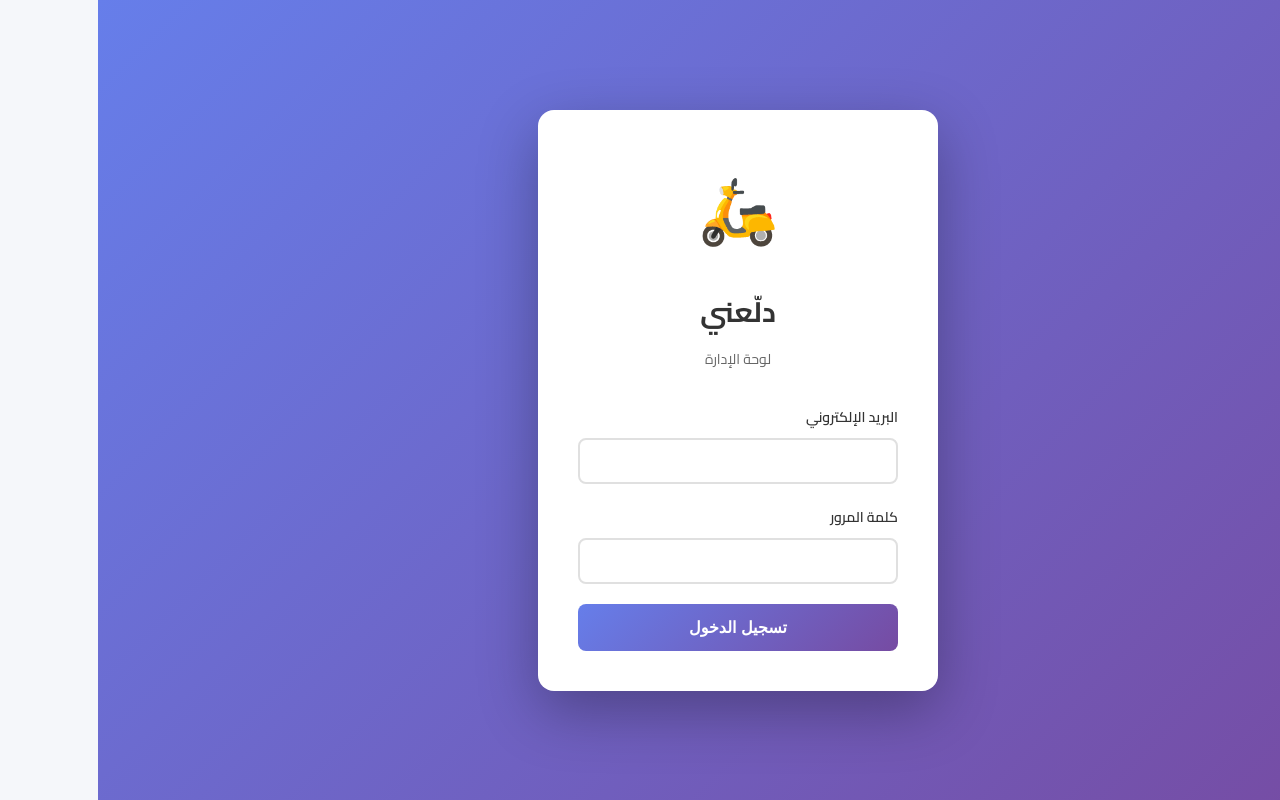
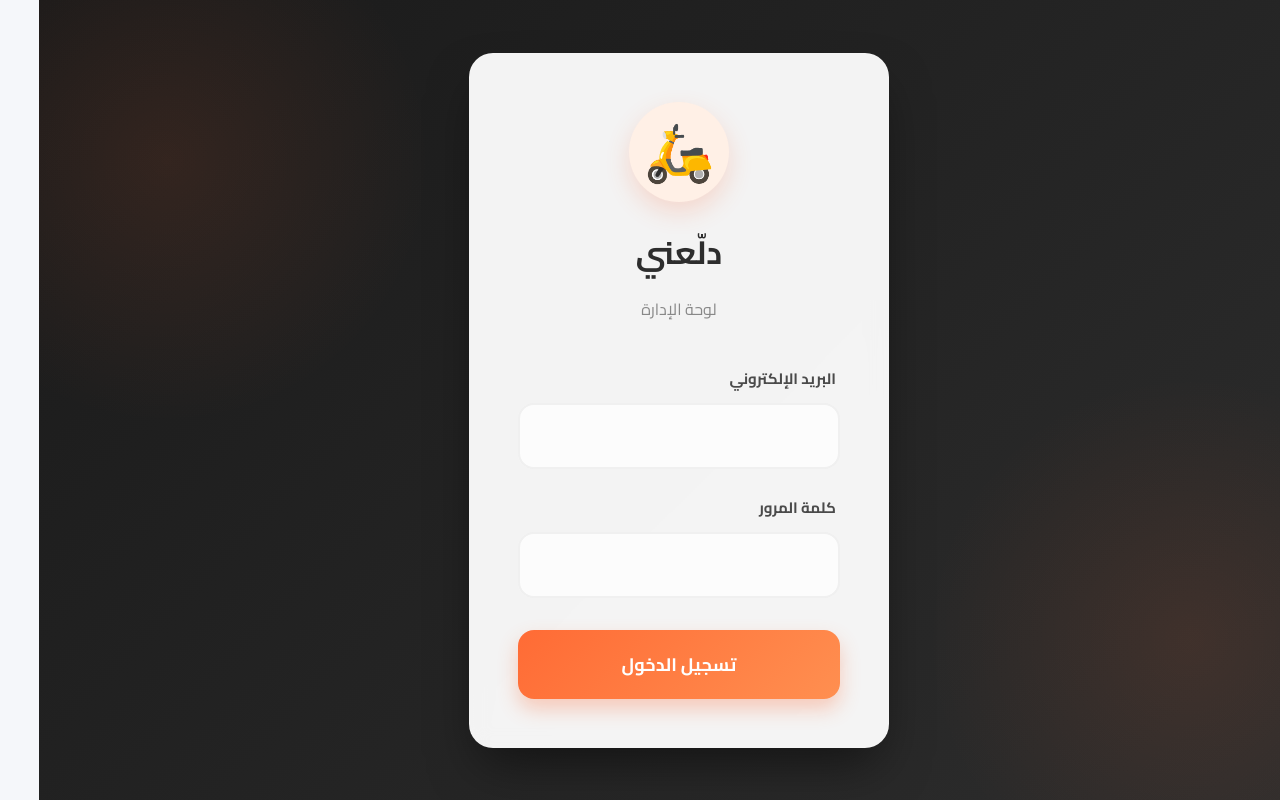
Before and after one commit to shehabnad22/dalla3ni-admin-dashboard, a React (Create React App) app: page / in a window 1280 px wide. Built offline with nearby package versions, Linux system fonts and the light colour scheme; no server answers.

Commit message:
UI: Update login page to match brand identity (Orange theme)

```diff
--- a/src/pages/LoginPage.css
+++ b/src/pages/LoginPage.css
@@ -3,65 +3,105 @@
   display: flex;
   align-items: center;
   justify-content: center;
-  background: linear-gradient(135deg, #667eea 0%, #764ba2 100%);
+  background: linear-gradient(135deg, #1a1a1a 0%, #2d2d2d 100%);
   padding: 20px;
+  position: relative;
+  overflow: hidden;
+}
+
+/* Background Pattern Overlay */
+.login-page::before {
+  content: '';
+  position: absolute;
+  top: 0;
+  left: 0;
+  right: 0;
+  bottom: 0;
+  background-image:
+    radial-gradient(circle at 10% 20%, rgba(255, 107, 53, 0.1) 0%, transparent 20%),
+    radial-gradient(circle at 90% 80%, rgba(255, 107, 53, 0.1) 0%, transparent 20%);
+  pointer-events: none;
 }
 
 .login-container {
-  background: white;
-  border-radius: 16px;
-  padding: 40px;
+  background: rgba(255, 255, 255, 0.95);
+  backdrop-filter: blur(10px);
+  border-radius: 24px;
+  padding: 48px;
   width: 100%;
-  max-width: 400px;
-  box-shadow: 0 20px 60px rgba(0, 0, 0, 0.3);
+  max-width: 420px;
+  box-shadow: 0 25px 50px -12px rgba(0, 0, 0, 0.5);
+  border: 1px solid rgba(255, 255, 255, 0.1);
+  transform: translateY(0);
+  transition: transform 0.3s ease;
+}
+
+.login-container:hover {
+  transform: translateY(-5px);
 }
 
 .login-header {
   text-align: center;
-  margin-bottom: 32px;
+  margin-bottom: 40px;
 }
 
 .login-logo {
-  font-size: 64px;
-  margin-bottom: 16px;
+  font-size: 56px;
+  margin-bottom: 20px;
+  background: #FFF0E6;
+  width: 100px;
+  height: 100px;
+  border-radius: 50%;
+  display: flex;
+  align-items: center;
+  justify-content: center;
+  margin: 0 auto 20px;
+  box-shadow: 0 10px 25px rgba(255, 107, 53, 0.2);
 }
 
 .login-header h1 {
-  margin: 0 0 8px 0;
-  color: #333;
-  font-size: 28px;
+  margin: 0 0 12px 0;
+  color: #2d2d2d;
+  font-size: 32px;
+  font-family: 'Cairo', sans-serif;
+  font-weight: 700;
 }
 
 .login-header p {
   margin: 0;
-  color: #666;
-  font-size: 14px;
+  color: #888;
+  font-size: 16px;
+  font-family: 'Cairo', sans-serif;
 }
 
 .login-form {
   display: flex;
   flex-direction: column;
-  gap: 20px;
+  gap: 24px;
 }
 
 .form-group {
   display: flex;
   flex-direction: column;
-  gap: 8px;
+  gap: 10px;
 }
 
 .form-group label {
-  font-weight: 600;
-  color: #333;
-  font-size: 14px;
+  font-weight: 700;
+  color: #4a4a4a;
+  font-size: 15px;
+  font-family: 'Cairo', sans-serif;
+  margin-right: 4px;
 }
 
 .form-group input {
-  padding: 12px 16px;
-  border: 2px solid #e0e0e0;
-  border-radius: 8px;
+  padding: 16px 20px;
+  border: 2px solid #f0f0f0;
+  border-radius: 16px;
   font-size: 16px;
-  transition: border-color 0.2s;
+  transition: all 0.3s ease;
+  background: #fcfcfc;
+  font-family: 'Cairo', sans-serif;
 }
 
 .form-group input::placeholder {
@@ -69,57 +109,51 @@
   opacity: 0;
 }
 
-.form-group input::-webkit-input-placeholder {
-  color: transparent;
-  opacity: 0;
-}
-
-.form-group input::-moz-placeholder {
-  color: transparent;
-  opacity: 0;
-}
-
-.form-group input:-ms-input-placeholder {
-  color: transparent;
-  opacity: 0;
-}
-
 .form-group input:focus {
   outline: none;
-  border-color: #667eea;
-}
-
-.form-group input:disabled {
-  background-color: #f5f5f5;
-  cursor: not-allowed;
+  border-color: #FF6B35;
+  background: white;
+  box-shadow: 0 0 0 4px rgba(255, 107, 53, 0.1);
 }
 
 .error-message {
-  background-color: #fee;
-  color: #c33;
-  padding: 12px;
-  border-radius: 8px;
+  background-color: #FEF2F2;
+  color: #DC2626;
+  padding: 16px;
+  border-radius: 12px;
   font-size: 14px;
   text-align: center;
+  border: 1px solid #FEE2E2;
+  font-family: 'Cairo', sans-serif;
+  display: flex;
+  align-items: center;
+  justify-content: center;
+  gap: 8px;
 }
 
 .login-button {
-  padding: 14px;
-  background: linear-gradient(135deg, #667eea 0%, #764ba2 100%);
+  padding: 18px;
+  background: linear-gradient(135deg, #FF6B35 0%, #FF8F50 100%);
   color: white;
   border: none;
-  border-radius: 8px;
-  font-size: 16px;
-  font-weight: 600;
+  border-radius: 16px;
+  font-size: 18px;
+  font-weight: 700;
   cursor: pointer;
-  transition: opacity 0.2s;
+  transition: all 0.3s ease;
+  font-family: 'Cairo', sans-serif;
+  box-shadow: 0 10px 20px rgba(255, 107, 53, 0.3);
+  margin-top: 8px;
 }
 
 .login-button:hover:not(:disabled) {
-  opacity: 0.9;
+  transform: translateY(-2px);
+  box-shadow: 0 15px 30px rgba(255, 107, 53, 0.4);
 }
 
 .login-button:disabled {
-  opacity: 0.6;
+  background: #ccc;
+  box-shadow: none;
   cursor: not-allowed;
+  transform: none;
 }
```
